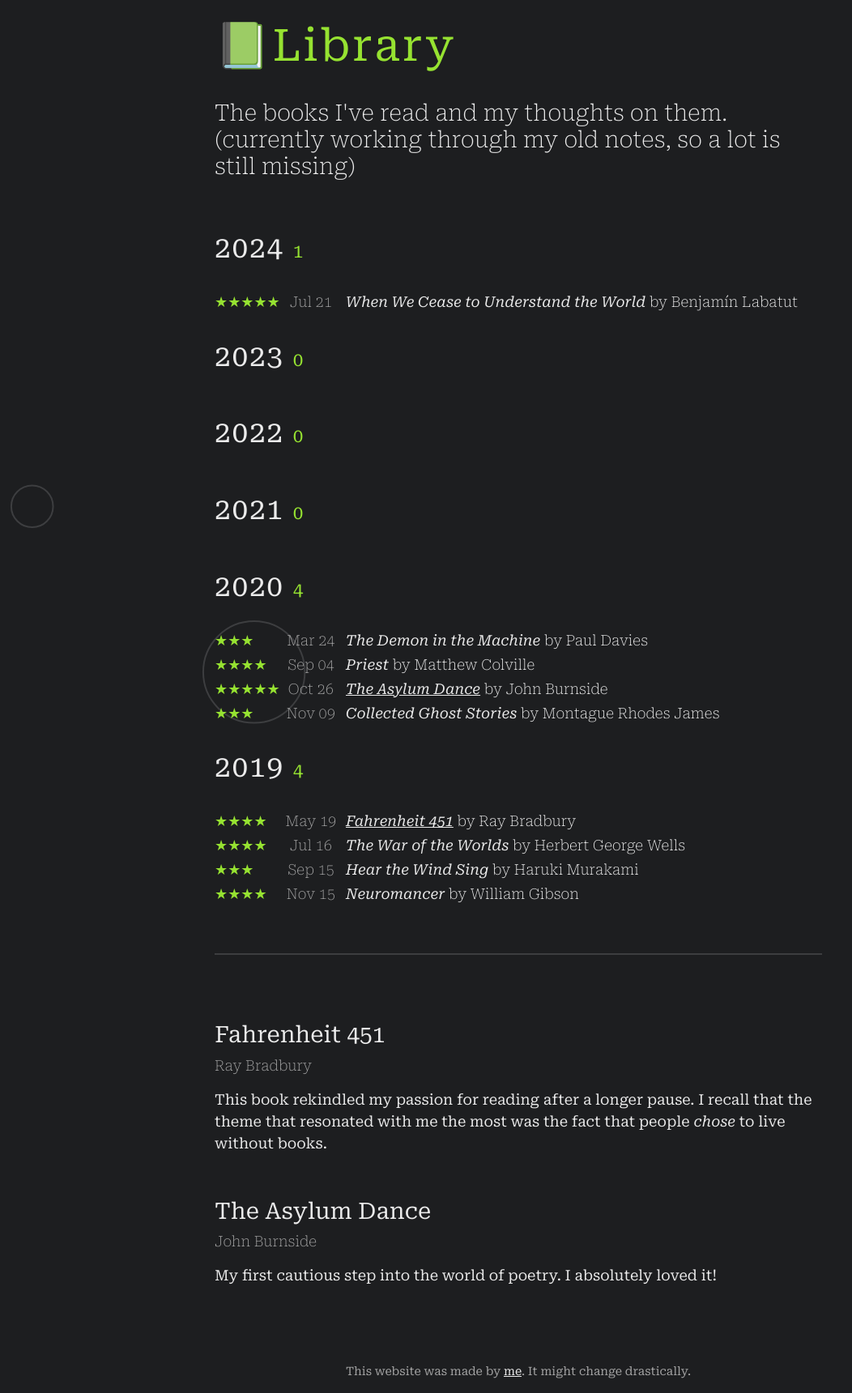
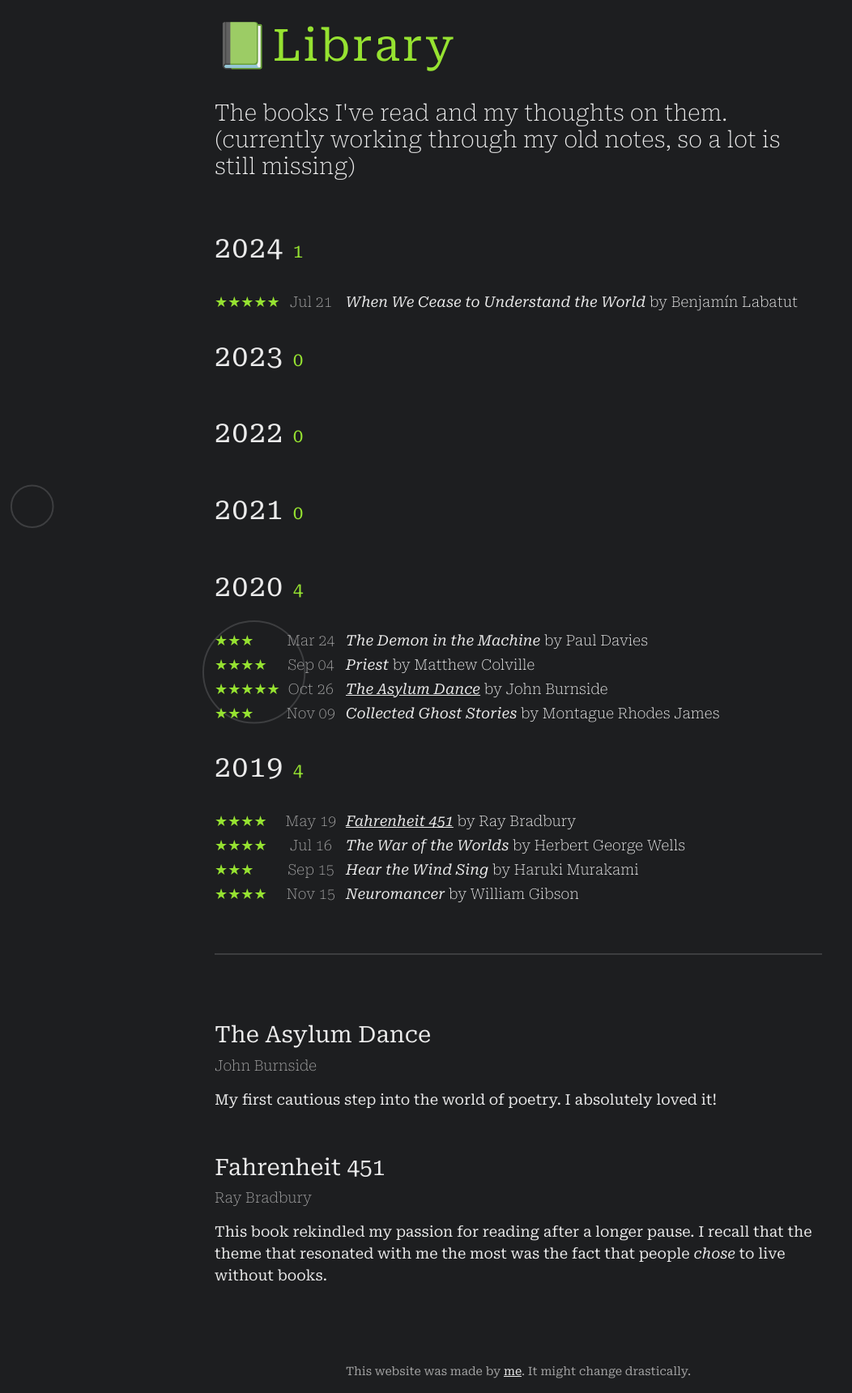
Before and after one commit to aghdom/aghdom.github.io, a Jekyll site: the page built from library.md, in a window 1280 px wide. Shown: the whole page at 81% size, without its empty margins (0-1052 px from the left). Built offline with Jekyll 4.4.1, drawn with Linux system fonts in a browser that asks for light colours.

Commit message:
fix(library): invert review order

```diff
--- a/_layouts/library.html
+++ b/_layouts/library.html
@@ -24,7 +24,7 @@
     {% assign years = "2024,2023,2022,2021,2020,2019" | split: "," %}
     {% for year in years %}
       {% assign year_books = site.books | where: "date", year %}
-      <h2 style="border: 0;">{{ year }} <span class="green" style="font-size: var(--step-1);">{{ year_books.size }}</span></h2>
+      <h2 id="{{ year }}" style="border: 0;">{{ year }} <span class="green" style="font-size: var(--step-1);">{{ year_books.size }}</span></h2>
 
       {% for book in year_books %}
         <div class="book">
@@ -46,10 +46,10 @@
         </div>
       {% endfor %}
     {% endfor %}
-  </section>
+  </section id="reviews">
   <hr style="margin: 3em 0;"/>
   <section>
-    {% for book in site.books %}
+    {% for book in site.books reversed %}
       {% if book.content.size > 1 %}
       <div class="review" style="margin-bottom: 3em;">
         <div class="title">
```
